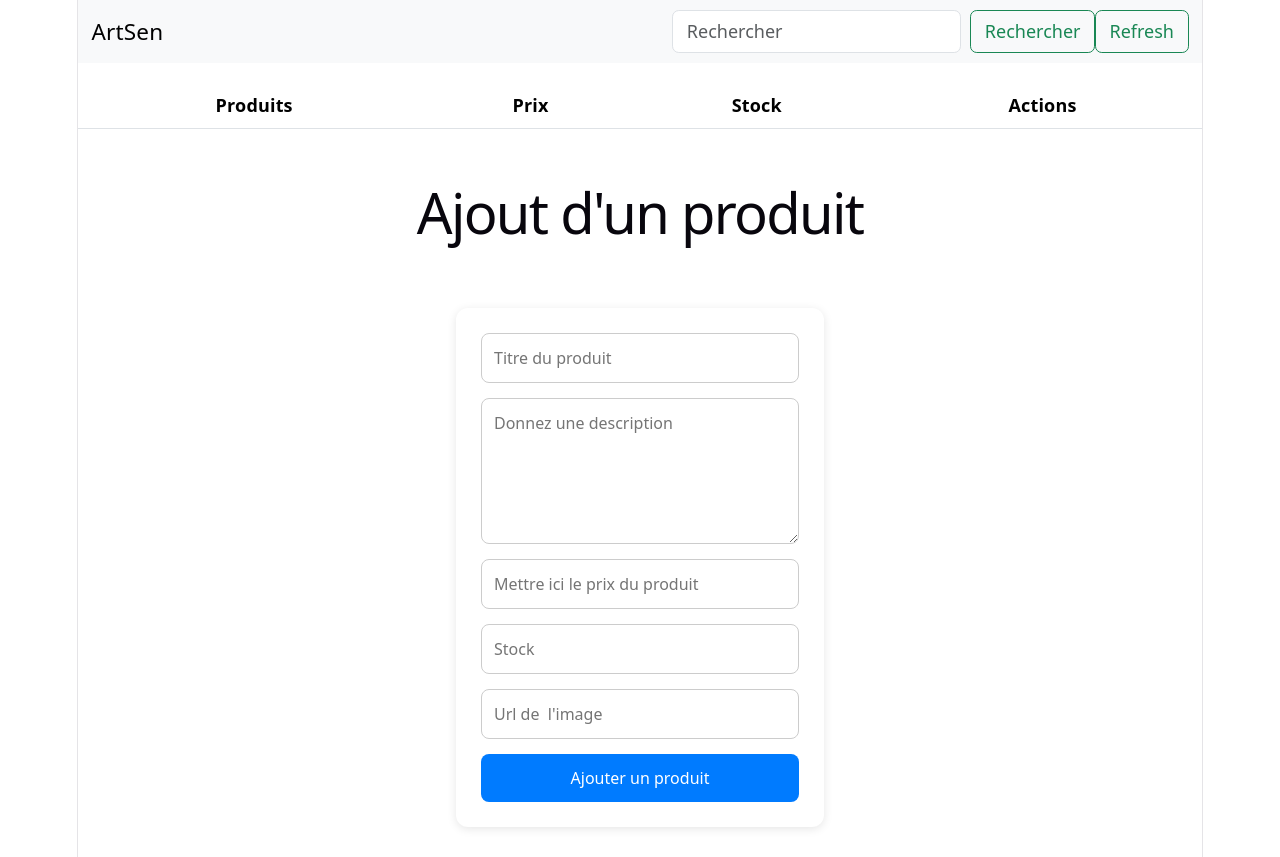
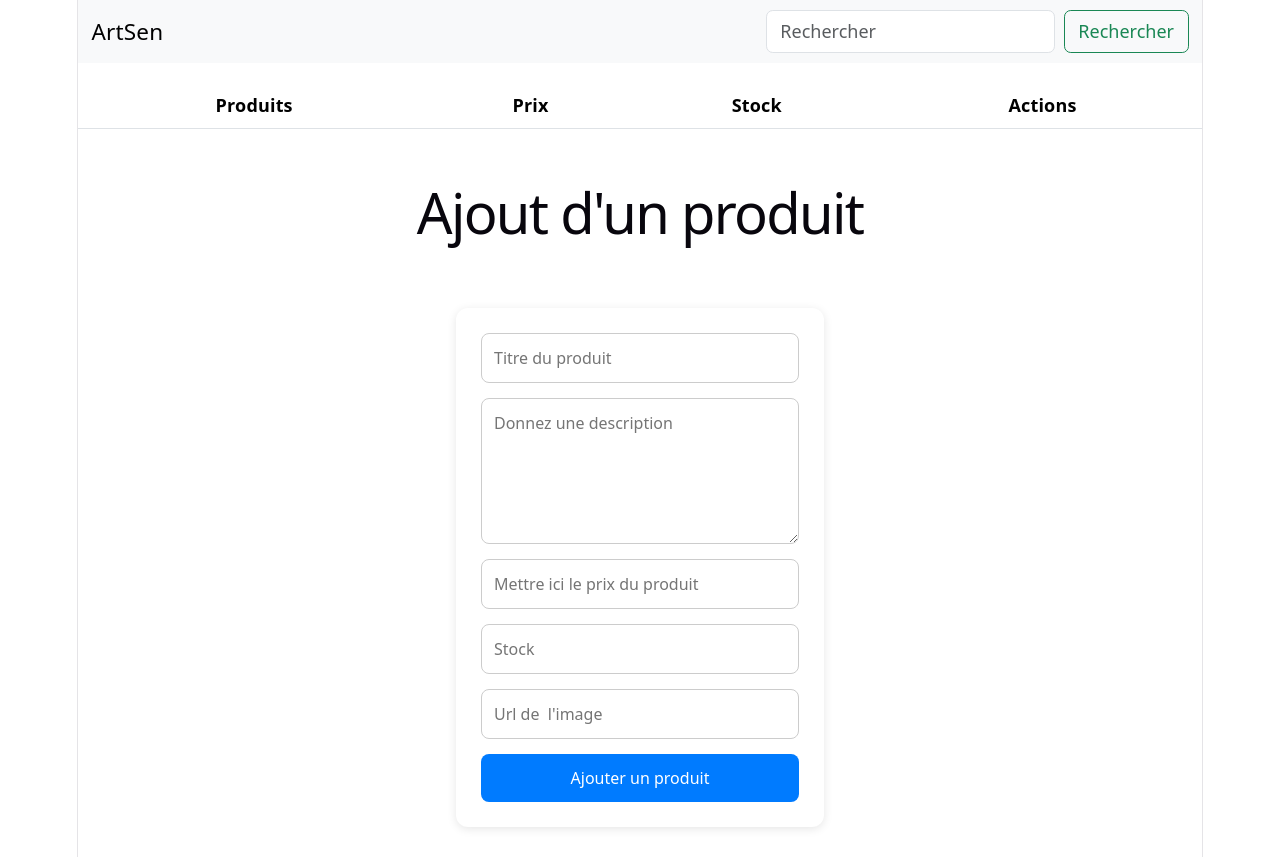
Before and after one commit to HABIII45/shop-dash_react, a React (Vite) app in the folder shop/: page / in a window 1280 px wide. Built offline with nearby package versions, Linux system fonts and the light colour scheme.

Commit message:
retouche

```diff
--- a/shop/src/components/ProduitComponent.jsx
+++ b/shop/src/components/ProduitComponent.jsx
@@ -9,7 +9,7 @@ export default function ProduitComponent(props) {
       <td>{props.titre}</td>
       <td>{props.prix} FCFA</td>
       <td>{props.stock}</td>
-      <td><button onClick={() => props.onClickProp(props.id)}>X</button></td>
+      <td><button  onClick={() => props.onClickProp(props.id)}>X</button></td>
       <td><Link to={`/detail/${props.id}`}>Voir plus</Link></td>
     </tr>
     </>
--- a/shop/src/components/topbar.jsx
+++ b/shop/src/components/topbar.jsx
@@ -24,11 +24,13 @@ export default function TopBar({saisir}) {
                 <form className="d-flex" role="search"  onSubmit={Rechercher}>
                     <input className="form-control me-2" type="search" placeholder="Rechercher" value= {saisi} onChange={(e)=>setSaisi(e.target.value)}/>
                     <button className="btn btn-outline-success" type="submit" >Rechercher</button>
-                    <button  className="btn btn-outline-success" type="button" onClick={() => {
+                    {saisi !== "" &&
+                    <button  className="btn btn-outline-success"  type="button" onClick={() => {
                    setSaisi("");
                    saisir({ titre: "" });
-                   }}>Refresh
+                   }}>Refraichir
                 </button>
+}
                 </form>
             </div>
         </nav>
```
